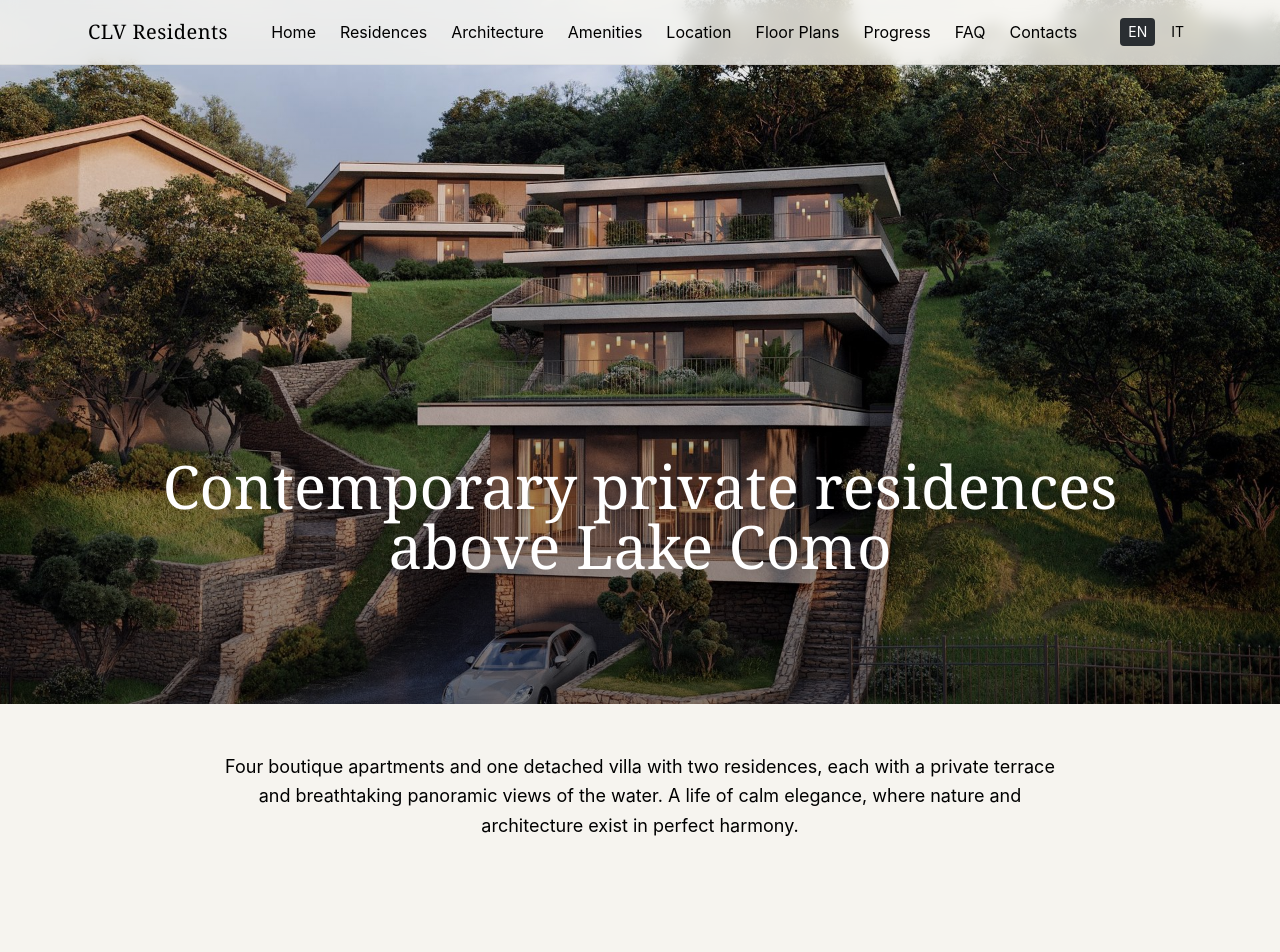
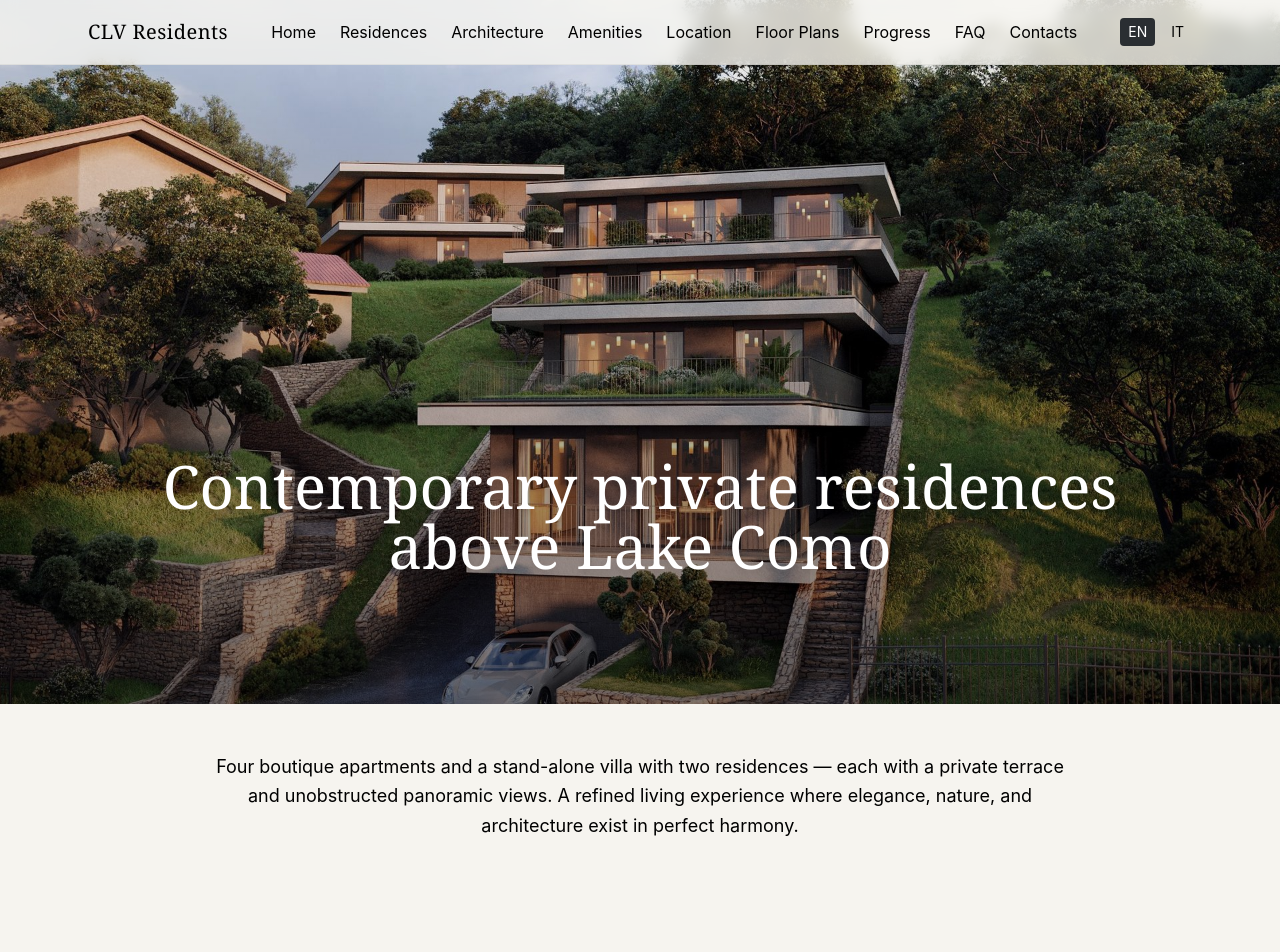
Before and after one commit to 9521287-max/clv-landing, a React (Vite) app: page / in a window 1280 px wide. Shown: the top 952 px of the page. Built offline with nearby package versions, Linux system fonts and the light colour scheme.

Commit message:
Update i18n.js

```diff
--- a/src/i18n.js
+++ b/src/i18n.js
@@ -20,7 +20,7 @@ const en = {
 
 hero: {
   title: "Contemporary private residences above Lake Como",
-    subtitle: "Four boutique apartments and one detached villa with two residences, each with a private terrace and breathtaking panoramic views of the water. A life of calm elegance, where nature and architecture exist in perfect harmony."
+  subtitle: "Four boutique apartments and a stand-alone villa with two residences — each with a private terrace and unobstructed panoramic views. A refined living experience where elegance, nature, and architecture exist in perfect harmony."
 },
 
   highlights: {
@@ -135,7 +135,7 @@ const it = {
 
  hero: {
   title: "Residenze private contemporanee sopra il Lago di Como",
-    subtitle: "Quattro appartamenti boutique e una villa indipendente con due residenze, ciascuna con terrazza privata e straordinarie viste panoramiche sull’acqua. Uno stile di vita di elegante tranquillità, dove natura e architettura vivono in perfetta armonia."
+  subtitle: "Quattro appartamenti boutique e una villa indipendente con due residenze, ciascuna con terrazza privata e viste panoramiche senza ostacoli. Un’esclusiva esperienza abitativa dove eleganza, natura e architettura convivono in perfetta armonia."
 },
 
   highlights: {
```
Lines whose indentation alone changed are shown as unchanged.
